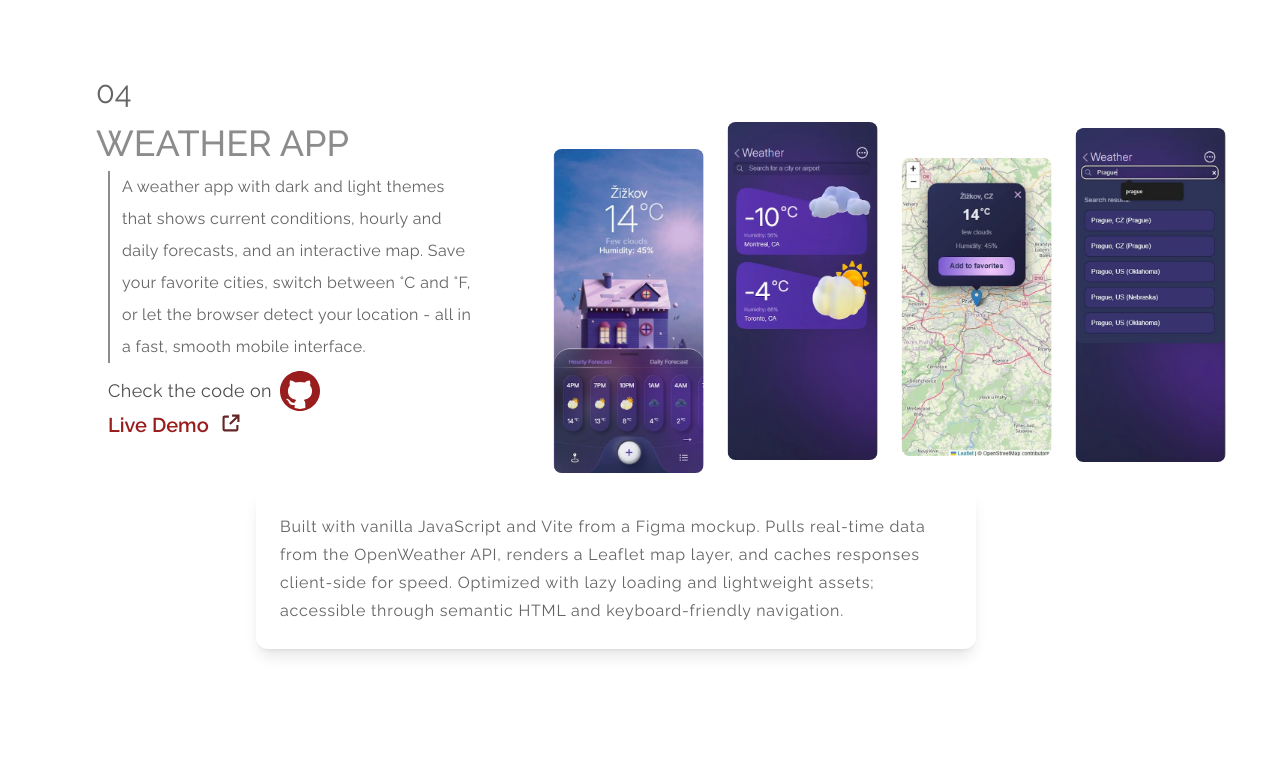
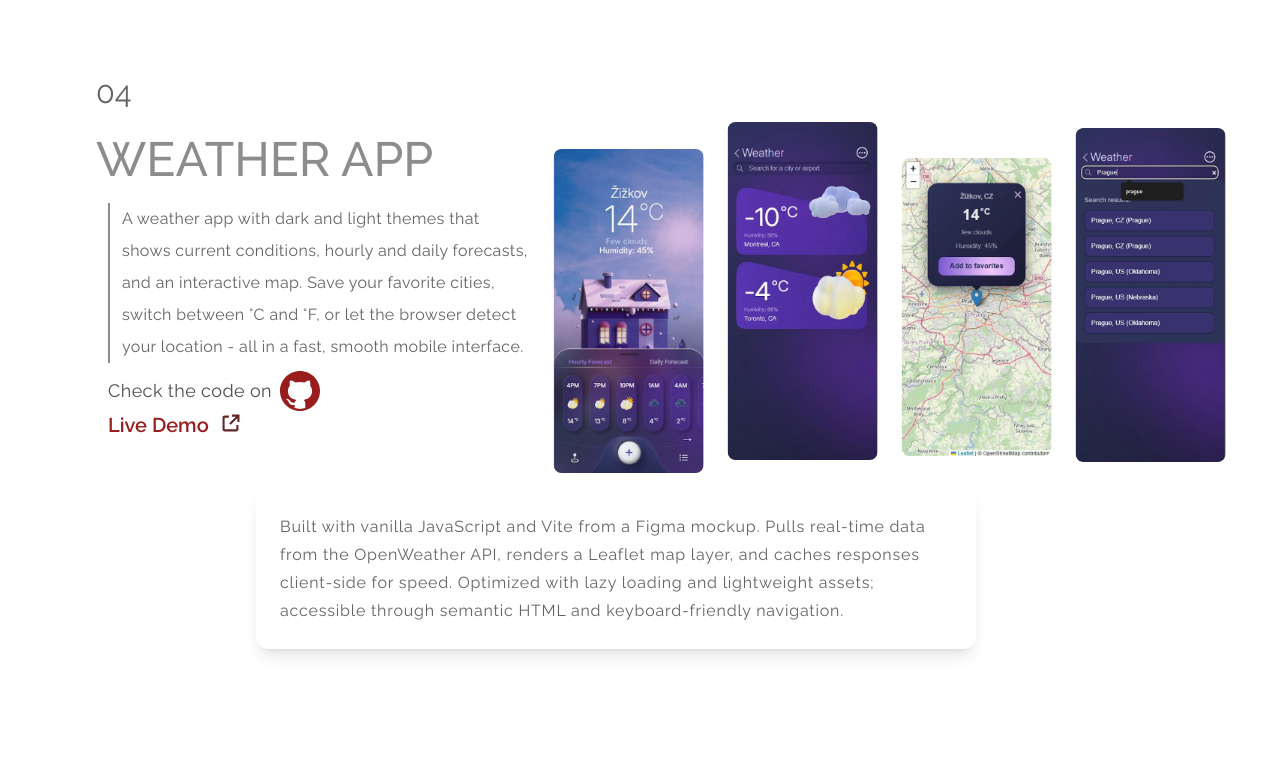
Before and after one commit to bavayra/Portfolio, a React (Vite) app: page / in a window 1280 px wide. Shown: the part 2855-3622 px from the top of the page. Built offline with nearby package versions, Linux system fonts and the light colour scheme.

Commit message:
refactor(ProjectSection): used global variables for font sizes and max-w for the text container instead of hardcoded

```diff
--- a/src/sections/ProjectSection.tsx
+++ b/src/sections/ProjectSection.tsx
@@ -35,11 +35,11 @@ const ProjectSection = ({
           >
             {sectionNumber}
           </p>
-          <h3 className="text-2xl text-grey-2 font-medium phone-sm:text-3xl phone-lg:text-4xl tablet-md:my-2 desktop-xl:text-5xl">
+          <h3 className="text-[length:var(--font-section-label)] text-grey-2 font-medium tablet-md:my-2 ">
             {project.title.toUpperCase()}
           </h3>
 
-          <p className="mt-2 text-body-sm border-l-2 border-grey-2 pl-3 text-text leading-loose tracking-wide ml-3 w-full max-w-60 break-words whitespace-normal phone-sm:max-w-[17rem] phone-md:max-w-[19rem] phone-lg:max-w-[20rem] tablet-sm:max-w-[22rem] tablet-md:max-w-[29rem] desktop-sm:max-w-[23rem] desktop-xl:max-w-[32rem] desktop-xl:text-2xl">
+          <p className="mt-2 text-[length:var(--font-body-sm)] border-l-2 border-grey-2 pl-3 text-text leading-loose tracking-wide ml-3 w-full break-words whitespace-normal [max-width:var(--max-w-text-sm)] desktop-sm:[max-width:var(--max-w-text-lg)] desktop-xl:text-2xl">
             {project.descriptionShort}
           </p>
           <ExternalProjectLink
```
